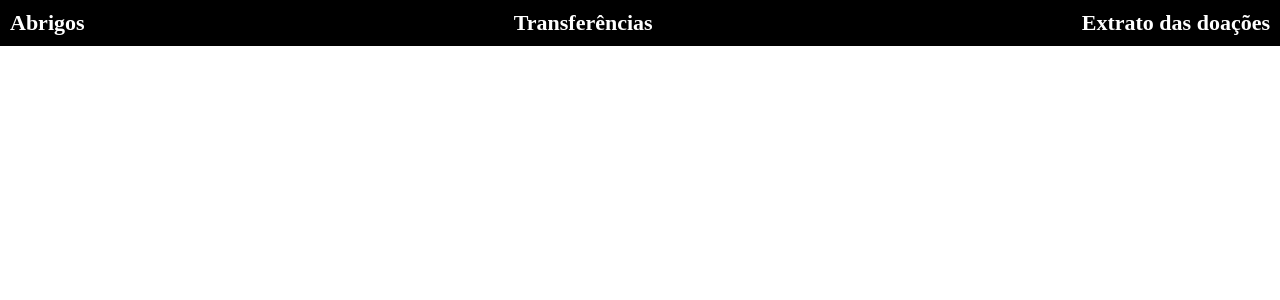
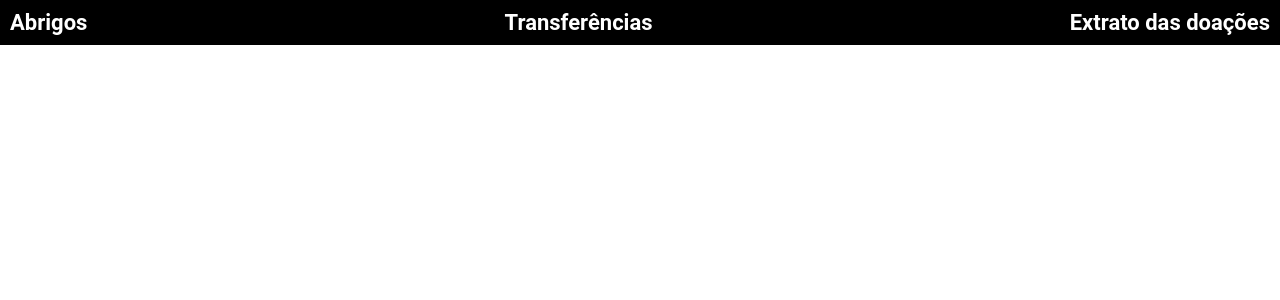
Before and after one commit to Felipe-16/AlocacaoRefugiados, an Angular app in the folder my-app/: page /extrato-doacao in a window 1280 px wide. Shown: the top 300 px of the page. Built offline with nearby package versions, Linux system fonts and the light colour scheme.

Commit message:
Definindo padrões de projeto

```diff
--- a/my-app/src/app/app.component.css
+++ b/my-app/src/app/app.component.css
@@ -8,14 +8,14 @@ header {
     color: white;
     display: flex;
     justify-content: space-between;
-    background-color: rgb(0, 0, 0);
+    background-color: var(--primary);
     text-align: center;
     margin-top: 0px;
 }
 
 a{
     color: White;
-    font-size: 22px;
+    font-size: var(--cabecalho);
     font-weight: bold;
     text-decoration: none;
 }
--- a/my-app/src/styles.css
+++ b/my-app/src/styles.css
@@ -1,5 +1,15 @@
+:root {
+    --primary: black;
+    --secondary: rgb(245, 241, 241);
+    --cabecalho: 22px;
+    --texto: 16px;
+    --subtitulo: 20px;
+
+}
+
 *{
     box-sizing: border-box;
     margin: 0;
     padding: 0;
+    font-family: "Roboto";
   }
```
